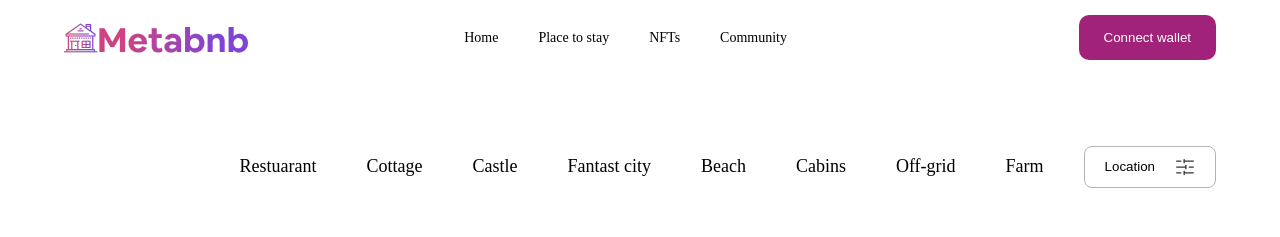
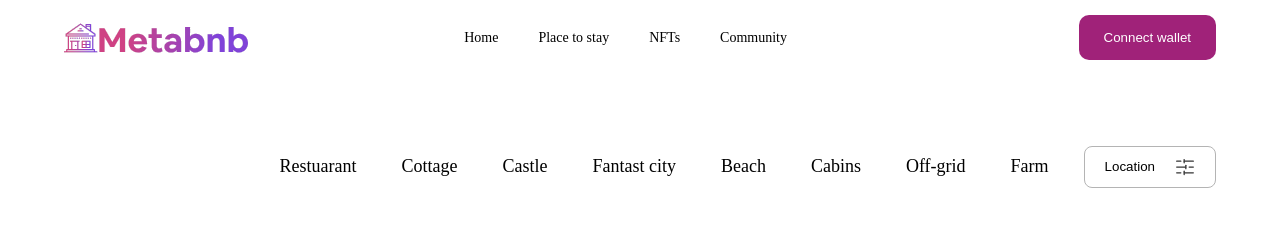
Before and after one commit to malachsalama/metabnb, a React (Create React App) app: page /places in a window 1280 px wide. Shown: the top 237 px of the page. Built offline with nearby package versions, Linux system fonts and the light colour scheme.

Commit message:
style:remoed margin on places links

```diff
--- a/src/pages/places/places.css
+++ b/src/pages/places/places.css
@@ -11,7 +11,7 @@
 .categories ul li {
     display: inline-block;
     padding: 10px;
-    margin-right: 30px;
+    margin-right: 25px;
     cursor: pointer;
 }
 .categories button {
```
